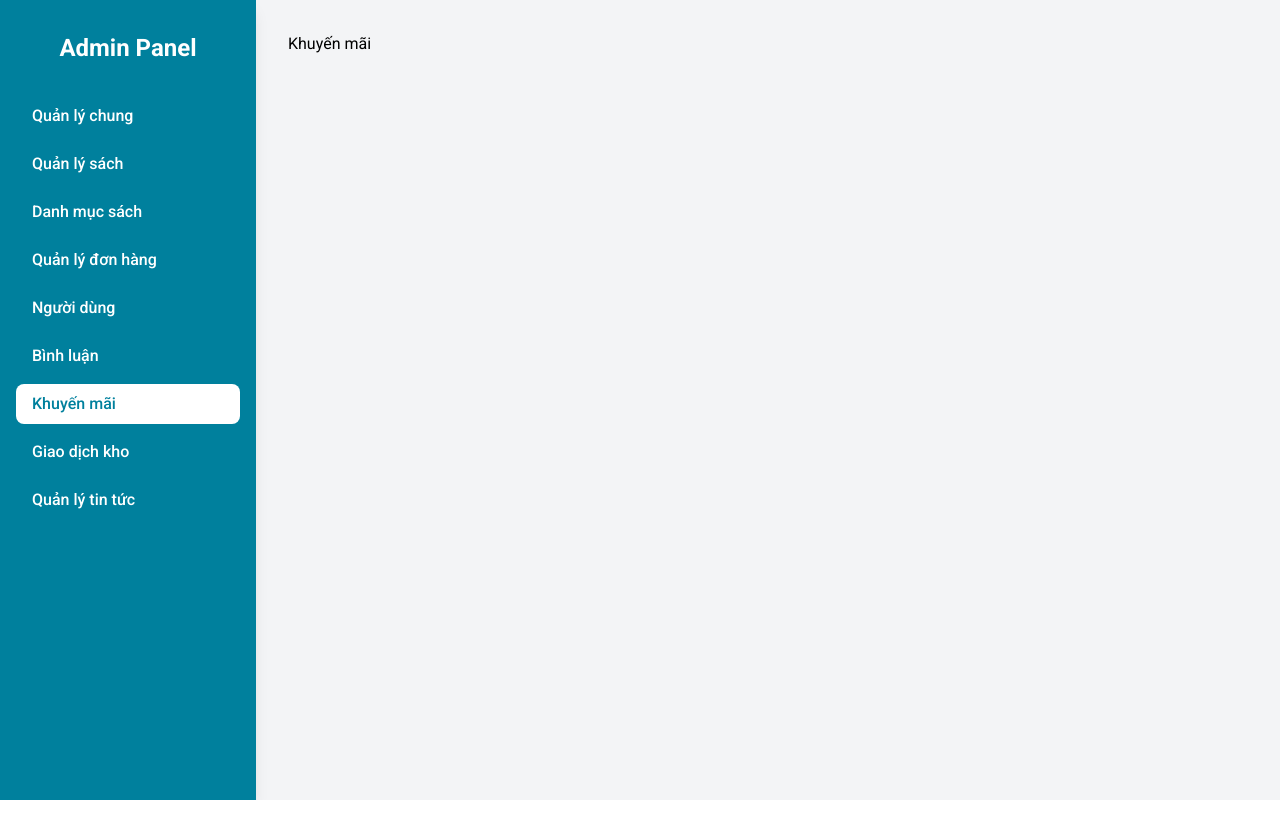
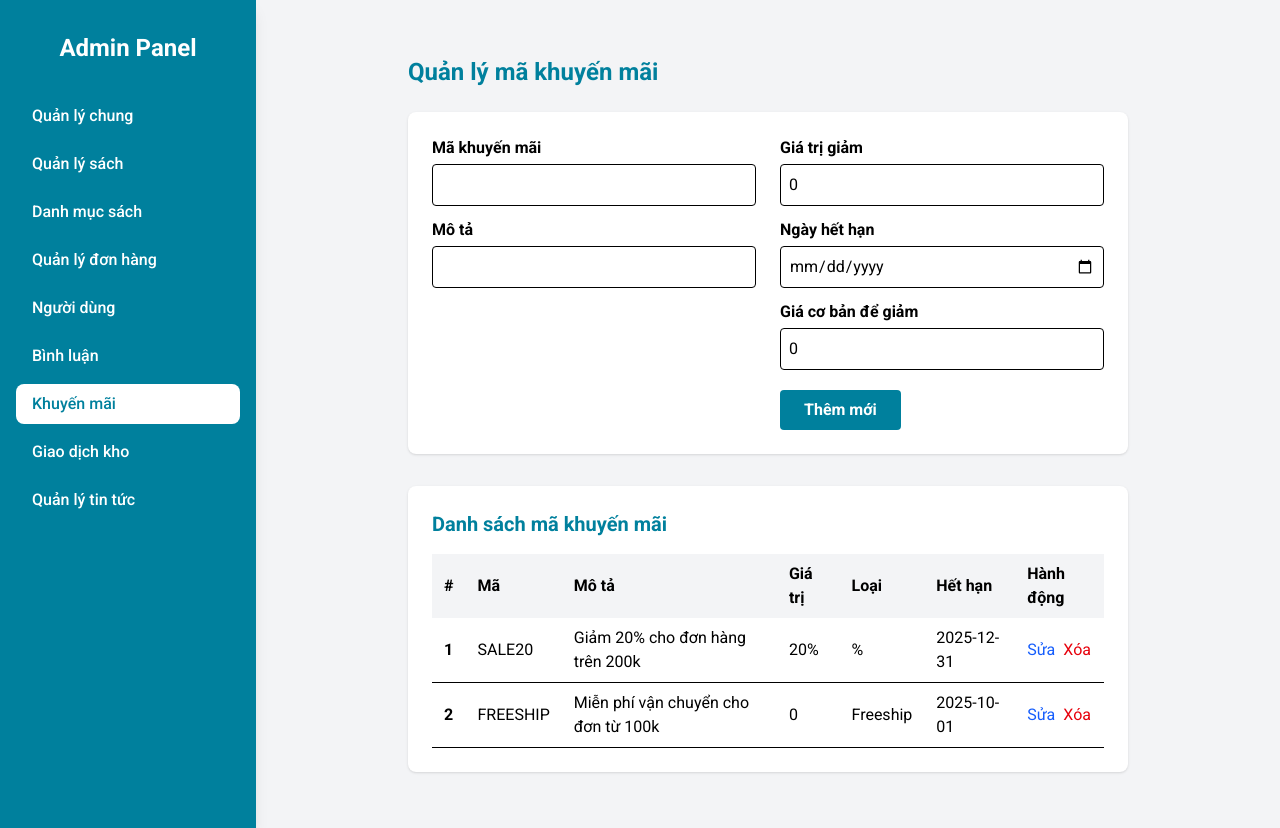
Before and after one commit to 1902VanHuongCoder/Teaching-Web-Programming, a React (Vite) app in the folder Website/Frontend/: page /admin/khuyenmai in a window 1280 px wide. Before the commit the page ends 800 px from the top, so only its background shows below. Built offline with nearby package versions, Linux system fonts and the light colour scheme.

Commit message:
Thêm trang quản lý bình luận và quản lý khuyến mãi

```diff
--- a/Website/Frontend/src/App.jsx
+++ b/Website/Frontend/src/App.jsx
@@ -23,6 +23,8 @@ import QuanLiChung from './components/admin/QuanLiChung';
 import DanhMucSach from './components/admin/DanhMucSach';
 import QuanLiNguoiDung from './components/admin/QuanLiNguoiDung';
 import QuanLiDonHang from './components/admin/QuanLiDonHang';
+import QuanLiBinhLuan from './components/admin/QuanLiBinhLuan';
+import QuanLiKhuyenMai from './components/admin/QuanLiKhuyenMai';
 function App() {
 
   return (
@@ -55,8 +57,8 @@ function App() {
           <Route path="danhmucsach" element={<DanhMucSach />} />
           <Route path="donhang" element={<QuanLiDonHang />} />
           <Route path="nguoidung" element={<QuanLiNguoiDung />} />
-          <Route path="binhluan" element={<div>Bình luận</div>} />
-          <Route path="khuyenmai" element={<div>Khuyến mãi</div>} />
+          <Route path="binhluan" element={<QuanLiBinhLuan />} />
+          <Route path="khuyenmai" element={<QuanLiKhuyenMai />} />
           <Route path="giaodichkho" element={<div>Giao dịch kho</div>} />
           <Route path="tintuc" element={<div>Quản lý tin tức</div>} />
         </Route>
--- /dev/null
+++ b/Website/Frontend/src/components/admin/QuanLiBinhLuan.jsx
@@ -0,0 +1,80 @@
+import { FaStar } from "react-icons/fa";
+
+// Demo/mock data for comments
+const initialComments = [
+  {
+    id: 1,
+    book: "Thần Đồng Đất Phương Nam",
+    user: "Nguyễn Văn A",
+    rating: 5,
+    comment: "Sách rất hay, giao hàng nhanh!",
+    date: "2025-09-10",
+    status: "Hiển thị",
+  },
+  {
+    id: 2,
+    book: "Ngôn tình",
+    user: "Trần Thị B",
+    rating: 4,
+    comment: "Nội dung ổn, bìa đẹp.",
+    date: "2025-09-11",
+    status: "Ẩn",
+  },
+];
+
+function QuanLiBinhLuan() {
+  const comments = initialComments;
+  return (
+    <div className="max-w-5xl mx-auto p-6">
+      <h1 className="text-2xl font-bold mb-6 text-[#00809D]">
+        Xem bình luận & đánh giá
+      </h1>
+      <div className="bg-white rounded-lg shadow p-6">
+        <h2 className="text-xl font-semibold mb-4 text-[#00809D]">
+          Danh sách bình luận
+        </h2>
+        <div className="overflow-x-auto">
+          <table className="w-full text-left">
+            <thead>
+              <tr className="bg-gray-100">
+                <th className="py-2 px-3">#</th>
+                <th className="py-2 px-3">Sách</th>
+                <th className="py-2 px-3">Người dùng</th>
+                <th className="py-2 px-3">Đánh giá</th>
+                <th className="py-2 px-3">Bình luận</th>
+                <th className="py-2 px-3">Ngày</th>
+                <th className="py-2 px-3">Trạng thái</th>
+              </tr>
+            </thead>
+            <tbody>
+              {comments.map((c, idx) => (
+                <tr key={c.id} className="border-b hover:bg-gray-50">
+                  <td className="py-2 px-3 font-bold">{idx + 1}</td>
+                  <td className="py-2 px-3">{c.book}</td>
+                  <td className="py-2 px-3">{c.user}</td>
+                  <td className="py-2 px-3">
+                    {[...Array(5)].map((_, i) => (
+                      <FaStar
+                        key={i}
+                        className={
+                          i <= c.rating
+                            ? "text-yellow-400 inline"
+                            : "text-gray-300 inline"
+                        }
+                      />
+                    ))}
+                  </td>
+                  <td className="py-2 px-3">{c.comment}</td>
+                  <td className="py-2 px-3">{c.date}</td>
+                  <td className="py-2 px-3">{c.status}</td>
+                </tr>
+              ))}
+            </tbody>
+          </table>
+        </div>
+      </div>
+    </div>
+  );
+}
+
+export default QuanLiBinhLuan;
--- /dev/null
+++ b/Website/Frontend/src/components/admin/QuanLiKhuyenMai.jsx
@@ -0,0 +1,210 @@
+import React, { useState } from "react";
+
+// Demo/mock data for promo codes
+const initialPromos = [
+  {
+    id: 1,
+    code: "SALE20",
+    description: "Giảm 20% cho đơn hàng trên 200k",
+    discount: 20,
+    type: "%",
+    expiry: "2025-12-31",
+  },
+  {
+    id: 2,
+    code: "FREESHIP",
+    description: "Miễn phí vận chuyển cho đơn từ 100k",
+    discount: 0,
+    type: "Freeship",
+    expiry: "2025-10-01",
+  },
+];
+
+const DISCOUNT_TYPES = ["%", "VNĐ", "Freeship"];
+
+function QuanLiKhuyenMai() {
+  const [promos, setPromos] = useState(initialPromos);
+  const [form, setForm] = useState({
+    id: null,
+    code: "",
+    description: "",
+    discount: 0,
+    expiry: "",
+    giaCoBanDeGiam: 0,
+  });
+  const [editId, setEditId] = useState(null);
+
+  // Handle form input
+  const handleChange = (e) => {
+    const { name, value } = e.target;
+    setForm({ ...form, [name]: value });
+  };
+
+
+  // Add or update promo
+  const handleSubmit = (e) => {
+    e.preventDefault();
+    if (editId) {
+        const danhSachMaKhuyenMaiDaCapNhat = promos.map((p) => {
+            if(p.id === editId) {
+                return { ...form, id: editId };
+            }else{
+                return p;
+            }
+        });
+        setPromos(danhSachMaKhuyenMaiDaCapNhat);
+        setEditId(null);
+    } else {
+      setPromos([...promos, { ...form, id: Date.now() }]);
+    }
+    setForm({
+      id: null,
+      code: "",
+      description: "",
+      discount: 0,
+      type: "%",
+      expiry: "",
+    });
+  };
+
+  // Edit promo
+  const handleEdit = (promo) => {
+    setForm({ ...promo });
+    setEditId(promo.id);
+  };
+
+  // Delete promo
+  const handleDelete = (id) => {
+    setPromos(promos.filter((p) => p.id !== id));
+  };
+
+  return (
+    <div className="max-w-3xl mx-auto p-6">
+      <h1 className="text-2xl font-bold mb-6 text-[#00809D]">
+        Quản lý mã khuyến mãi
+      </h1>
+      {/* Biểu mẫu khuyến mãi */}
+      <form
+        onSubmit={handleSubmit}
+        className="bg-white rounded-lg shadow p-6 mb-8 grid grid-cols-1 md:grid-cols-2 gap-6"
+      >
+        <div>
+          <label className="block font-semibold mb-1">Mã khuyến mãi</label>
+          <input
+            type="text"
+            name="code"
+            value={form.code}
+            onChange={handleChange}
+            className="w-full border rounded p-2 mb-3"
+            required
+          />
+          <label className="block font-semibold mb-1">Mô tả</label>
+          <input
+            type="text"
+            name="description"
+            value={form.description}
+            onChange={handleChange}
+            className="w-full border rounded p-2 mb-3"
+            required
+          />
+        </div>
+        <div>
+          <label className="block font-semibold mb-1">Giá trị giảm</label>
+          <input
+            type="number"
+            name="discount"
+            value={form.discount}
+            onChange={handleChange}
+            className="w-full border rounded p-2 mb-3"
+            min="0"
+          />
+          <label className="block font-semibold mb-1">Ngày hết hạn</label>
+          <input
+            type="date"
+            name="expiry"
+            value={form.expiry}
+            onChange={handleChange}
+            className="w-full border rounded p-2 mb-3"
+            required
+          />
+          <div>
+            <label className="block font-semibold mb-1">
+              Giá cơ bản để giảm
+            </label>
+            <input
+              type="number"
+              name="giaCoBanDeGiam"
+              value={form.giaCoBanDeGiam}
+              onChange={handleChange}
+              className="w-full border rounded p-2 mb-3"
+              min="0"
+            />
+          </div>
+          <button
+            type="submit"
+            className="bg-[#00809D] text-white px-6 py-2 rounded font-semibold mt-2"
+          >
+            {editId ? "Cập nhật" : "Thêm mới"}
+          </button>
+        </div>
+      </form>
+
+      {/* Promo List */}
+      <div className="bg-white rounded-lg shadow p-6">
+        <h2 className="text-xl font-semibold mb-4 text-[#00809D]">
+          Danh sách mã khuyến mãi
+        </h2>
+        <div className="overflow-x-auto">
+          <table className="w-full text-left">
+            <thead>
+              <tr className="bg-gray-100">
+                <th className="py-2 px-3">#</th>
+                <th className="py-2 px-3">Mã</th>
+                <th className="py-2 px-3">Mô tả</th>
+                <th className="py-2 px-3">Giá trị</th>
+                <th className="py-2 px-3">Loại</th>
+                <th className="py-2 px-3">Hết hạn</th>
+                <th className="py-2 px-3">Hành động</th>
+              </tr>
+            </thead>
+            <tbody>
+              {promos.map((promo, idx) => (
+                <tr key={promo.id} className="border-b hover:bg-gray-50">
+                  <td className="py-2 px-3 font-bold">{idx + 1}</td>
+                  <td className="py-2 px-3">{promo.code}</td>
+                  <td className="py-2 px-3">{promo.description}</td>
+                  <td className="py-2 px-3">
+                    {promo.discount}
+                    {promo.type === "%"
+                      ? "%"
+                      : promo.type === "VNĐ"
+                      ? " VNĐ"
+                      : ""}
+                  </td>
+                  <td className="py-2 px-3">{promo.type}</td>
+                  <td className="py-2 px-3">{promo.expiry}</td>
+                  <td className="py-2 px-3">
+                    <button
+                      onClick={() => handleEdit(promo)}
+                      className="text-blue-600 hover:underline mr-2"
+                    >
+                      Sửa
+                    </button>
+                    <button
+                      onClick={() => handleDelete(promo.id)}
+                      className="text-red-600 hover:underline"
+                    >
+                      Xóa
+                    </button>
+                  </td>
+                </tr>
+              ))}
+            </tbody>
+          </table>
+        </div>
+      </div>
+    </div>
+  );
+}
+
+export default QuanLiKhuyenMai;
```
Also changed, not shown: 2 other files (tests, documents, lock files or other folders).
